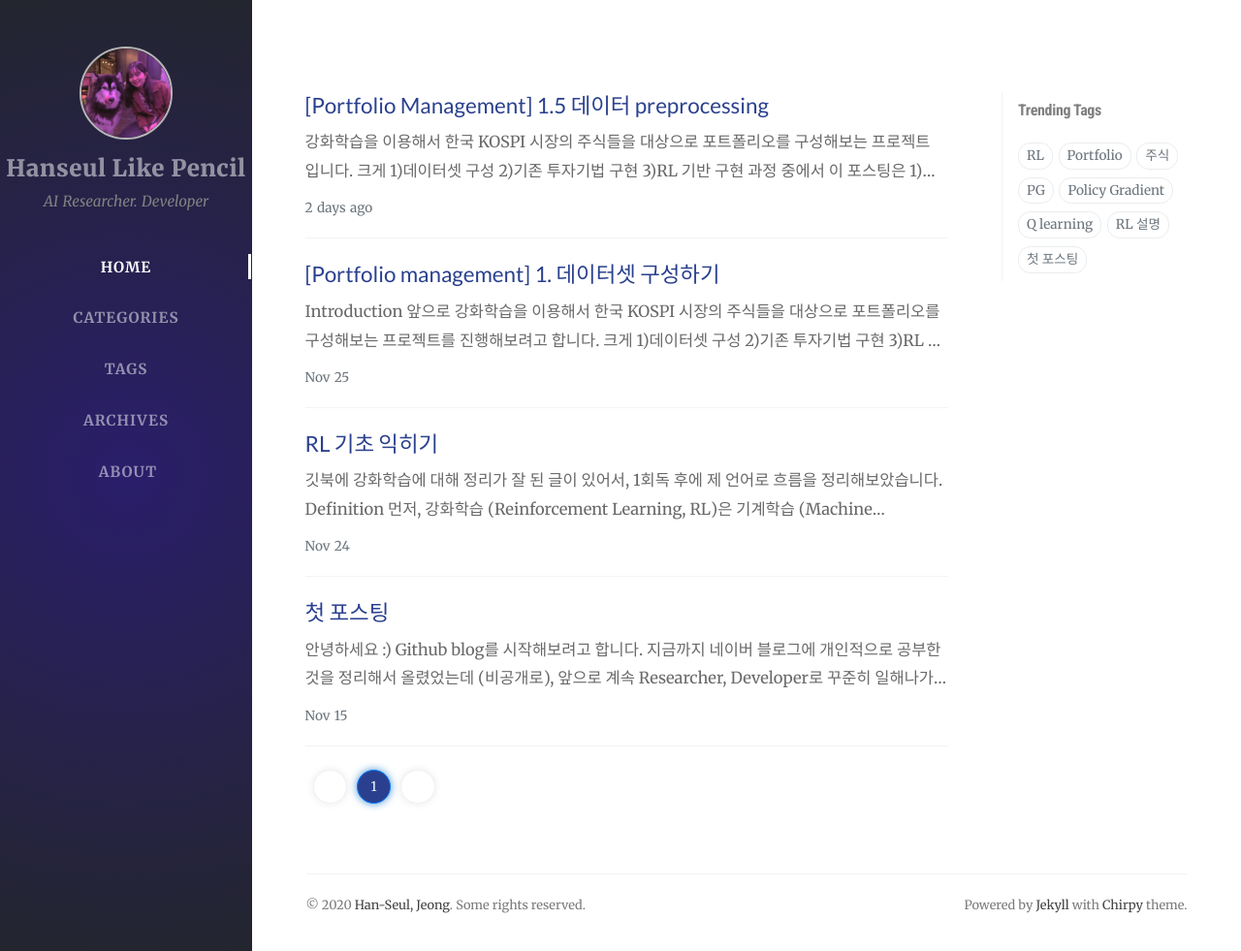
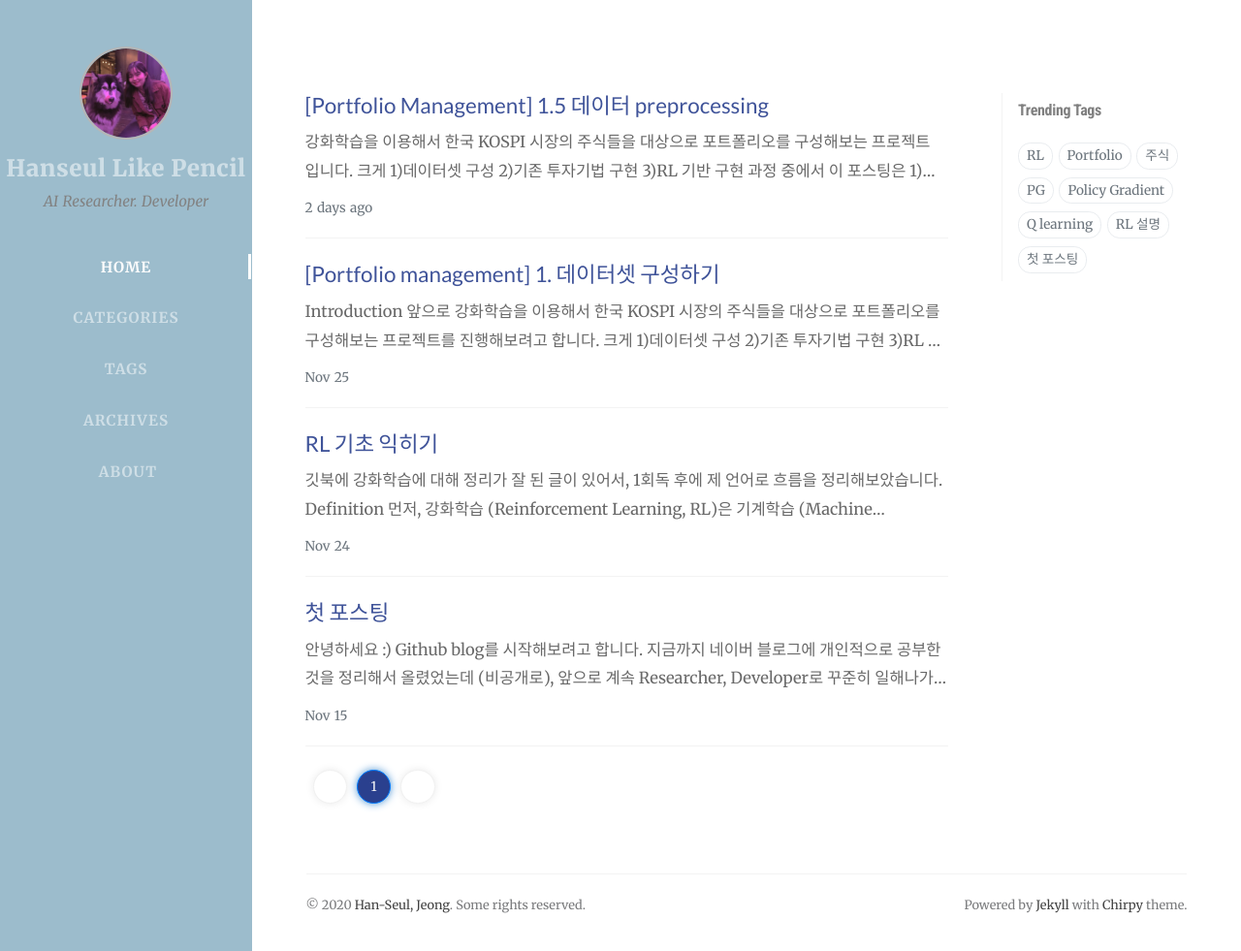
Before and after one commit to hanseul-jeong/hanseul-jeong.github.io, a Jekyll site: the page built from index.html, in a window 1280 px wide and 981 px high. Shown: the whole window at 97% size. Built offline with Jekyll 4.4.1, drawn with Linux system fonts in a browser that asks for light colours; some web fonts are replaced; the list of posts is cut into pages by our own code; comment, search, counter and statistics services are not loaded.

Commit message:
Update jekyll theme

```diff
--- a/assets/css/_colors/light-typography.scss
+++ b/assets/css/_colors/light-typography.scss
@@ -16,7 +16,7 @@
   --text-color: #333333;
   --blockquote-border-color: #eee;
   --blockquote-text-color: #9a9a9a;
-  --link-color: #2a408e;
+  --link-color: #3F5399;
   --link-underline-color: #dee2e6;
   --text-muted-color: gray;
   --tb-odd-bg: #fbfcfd;
@@ -29,8 +29,8 @@
   /* Sidebar */
   --sidebar-bg: radial-gradient(
     circle,
-    rgba(42, 30, 107, 1) 0%,
-    rgba(35, 37, 46, 1) 100%);
+    rgba(156, 188, 204, 1) 0%,
+    rgba(156, 188, 204, 1) 100%);
   --nav-cursor-color: #fcfcfc;
 
   /* Topbar */
```
